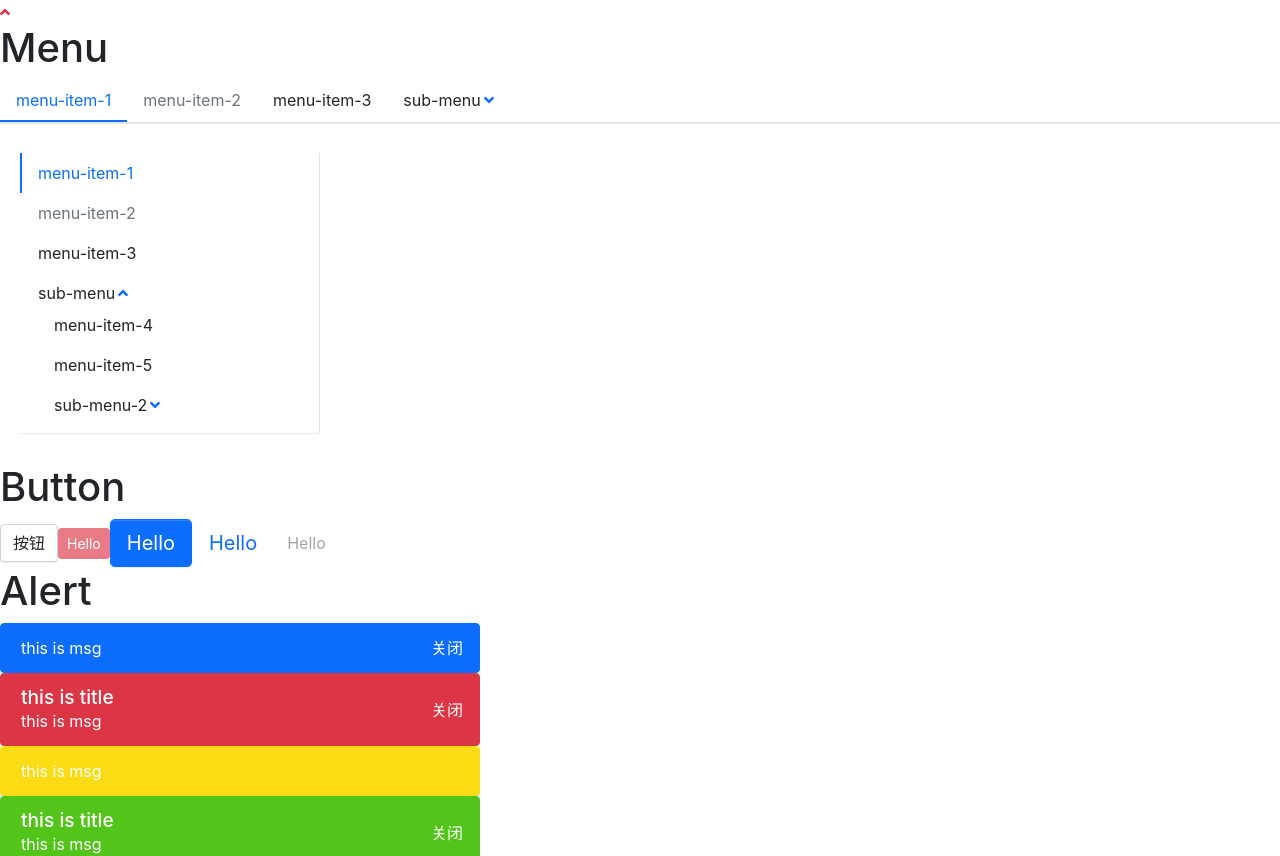
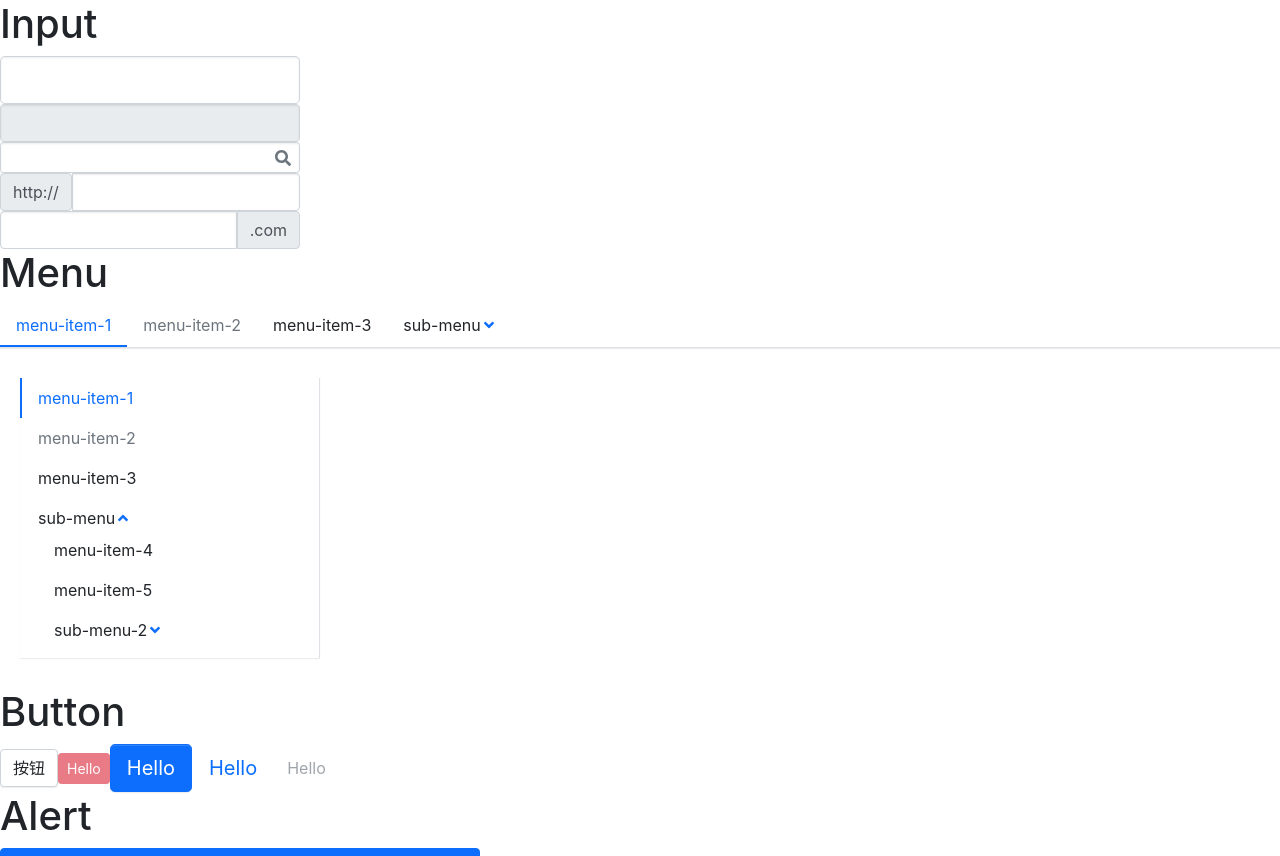
Before and after one commit to JINLE0703/jinle-ui, a React (Create React App) app: page / in a window 1280 px wide. Shown: the top 856 px of the page. Built offline with nearby package versions, Linux system fonts and the light colour scheme.

Commit message:
add input component

```diff
--- a/src/App.tsx
+++ b/src/App.tsx
@@ -5,6 +5,8 @@ import Menu from './components/Menu/menu';
 import MenuItem from './components/Menu/menuItem';
 import SubMenu from './components/Menu/subMenu';
 import Icon from './components/Icon/icon';
+import Input from './components/Input/input';
+
 import { library } from '@fortawesome/fontawesome-svg-core';
 import { fas } from '@fortawesome/free-solid-svg-icons';
 library.add(fas);
@@ -16,7 +18,13 @@ function App() {
   };
   return (
     <div className="App">
-      <Icon theme="danger" icon="angle-up" />
+      <h1>Input</h1>
+      <Input size="lg" />
+      <Input disabled />
+      <Input icon="search" size="sm" />
+      <Input prepand="http://" />
+      <Input append=".com" />
+
       <h1>Menu</h1>
       <Menu defaultIndex="0" onSelect={(index) => alert(index)}>
         <MenuItem>menu-item-1</MenuItem>
--- /dev/null
+++ b/src/components/Input/_style.scss
@@ -0,0 +1,106 @@
+.jinle-input-wrapper {
+  display: flex;
+  width: 300px;
+  max-width: $input-max-width;
+  position: relative;
+
+  /**icon */
+  .jinle-input-icon-wrapper {
+    position: absolute;
+    height: 100%;
+    width: 35px;
+    justify-content: center;
+    color: $input-color;
+    right: 0;
+    top: 0;
+    display: flex;
+    align-items: center;
+
+    svg {
+      color: $input-placeholder-color;
+    }
+  }
+
+  /**input */
+  .jinle-input-inner {
+    width: 100%;
+    padding: $input-padding-y $input-padding-x;
+    font-family: $input-font-family;
+    font-size: $input-font-size;
+    font-weight: $input-font-weight;
+    line-height: $input-line-height;
+    color: $input-color;
+    background-color: $input-bg;
+    background-clip: padding-box;
+    border: $input-border-width solid $input-border-color;
+
+    // Note: This has no effect on <select>s in some browsers, due to the limited stylability of `<select>`s in CSS.
+    border-radius: $input-border-radius;
+
+    box-shadow: $input-box-shadow;
+    transition: $input-transition;
+    &:focus {
+      color: $input-focus-color;
+      background-color: $input-focus-bg;
+      border-color: $input-focus-border-color;
+      outline: 0;
+      box-shadow: $input-focus-box-shadow;
+      // Avoid using mixin so we can pass custom focus shadow properly
+    }
+    &::placeholder {
+      color: $input-placeholder-color;
+      // Override Firefox's unusual default opacity; see https://github.com/twbs/bootstrap/pull/11526.
+      opacity: 1;
+    }
+    &:disabled,
+    &[readonly] {
+      background-color: $input-disabled-bg;
+      border-color: $input-disabled-border-color;
+      // iOS fix for unreadable disabled content; see https://github.com/twbs/bootstrap/issues/11655.
+      opacity: 1;
+    }
+  }
+
+  .jinle-input-icon-wrapper + .jinle-input-inner {
+    padding-right: 35px;
+  }
+
+  &.jinle-input-sm .jinle-input-inner {
+    padding: $input-padding-y-sm $input-padding-x-sm;
+    font-size: $input-font-size-sm;
+    border-radius: $input-border-radius-sm;
+  }
+
+  &.jinle-input-lg .jinle-input-inner {
+    padding: $input-padding-y-lg $input-padding-x-lg;
+    font-size: $input-font-size-lg;
+    border-radius: $input-border-radius-lg;
+  }
+
+  .jinle-input-prepend,
+  .jinle-input-append {
+    display: flex;
+    align-items: center;
+    padding: $input-padding-y $input-padding-x;
+    margin-bottom: 0; // Allow use of <label> elements by overriding our default margin-bottom
+    font-size: $input-font-size; // Match inputs
+    font-weight: $font-weight-normal;
+    line-height: $input-line-height;
+    color: $input-group-addon-color;
+    text-align: center;
+    white-space: nowrap;
+    background-color: $input-group-addon-bg;
+    border: $input-border-width solid $input-group-addon-border-color;
+    border-radius: $input-border-radius;
+  }
+
+  &.jinle-input-group > .jinle-input-append,
+  &.jinle-input-group.jinle-input-group-prepand > .jinle-input-inner {
+    @include border-left-radius(0)
+  }
+
+  &.jinle-input-group > .jinle-input-prepand,
+  &.jinle-input-group.jinle-input-group-append > .jinle-input-inner {
+    @include border-right-radius(0)
+  }
+}
--- /dev/null
+++ b/src/components/Input/input.tsx
@@ -0,0 +1,53 @@
+import React from 'react';
+import classNames from 'classnames';
+import { IconProp } from '@fortawesome/fontawesome-svg-core';
+import Icon from '../Icon/icon';
+
+type InputSize = 'lg' | 'sm';
+
+// Omit 忽略某个属性
+export interface InputProps extends Omit<React.InputHTMLAttributes<HTMLElement>, 'size'> {
+  /**类名 */
+  className?: string;
+  /**是否禁用 Input */
+  disabled?: boolean;
+  /**设置 input 大小，支持 lg 或者是 sm */
+  size?: InputSize;
+  /**提示信息 */
+  placeholder?: string;
+  /**添加图标，在右侧悬浮添加一个图标，用于提示 */
+  icon?: IconProp;
+  /**添加前缀 用于配置一些固定组合 */
+  prepand?: string | React.ReactElement;
+  /**添加后缀 用于配置一些固定组合 */
+  append?: string | React.ReactElement;
+}
+
+const Input: React.FC<InputProps> = (props) => {
+  const { disabled, size, icon, prepand, append, className, style, placeholder, ...restProps } = props;
+  const classes = classNames('jinle-input-wrapper', className, {
+    'jinle-input-disabled': disabled,
+    [`jinle-input-${size}`]: size,
+    'jinle-input-group': prepand || append,
+    'jinle-input-group-append': append,
+    'jinle-input-group-prepand': prepand,
+  });
+  return (
+    <div className={classes} style={style}>
+      {prepand && <div className="jinle-input-prepend">{prepand}</div>}
+      {icon && (
+        <div className="jinle-input-icon-wrapper">
+          <Icon icon={icon} />
+        </div>
+      )}
+      <input className="jinle-input-inner" disabled={disabled} placeholder={placeholder} {...restProps} />
+      {append && <div className="jinle-input-append">{append}</div>}
+    </div>
+  );
+};
+
+Input.defaultProps = {
+  disabled: false,
+};
+
+export default Input;
--- a/src/styles/_mixin.scss
+++ b/src/styles/_mixin.scss
@@ -64,3 +64,13 @@
     transform-origin: $origin;
   }
 }
+
+@mixin border-right-radius($raduis) {
+  border-top-right-radius: $raduis;
+  border-bottom-right-radius: $raduis;
+}
+
+@mixin border-left-radius($raduis) {
+  border-top-left-radius: $raduis;
+  border-bottom-left-radius: $raduis;
+}
--- a/src/styles/_variables.scss
+++ b/src/styles/_variables.scss
@@ -254,7 +254,10 @@ $menu-item-disabled-color:     $gray-600 !default;
 //submenu
 $submenu-box-shadow: 0 2px 4px 0 rgba(0,0,0,.12), 0 0 6px 0 rgba(0,0,0,.04);
 
-//input
+/**
+ * input
+ */
+// input 基本属性
 $input-padding-y:                       $btn-padding-y !default;
 $input-padding-x:                       $btn-padding-x !default;
 $input-font-family:                     $btn-font-family !default;
@@ -301,6 +304,7 @@ $input-transition:                      border-color .3s ease-in-out, box-shadow
 $input-group-addon-color:               $input-color !default;
 $input-group-addon-bg:                  $gray-200 !default;
 $input-group-addon-border-color:        $input-border-color !default;
+$input-max-width:                       500px;
 
 // Progress bars
 
--- a/src/styles/index.scss
+++ b/src/styles/index.scss
@@ -21,3 +21,6 @@
 
 // icon
 @import '../components/Icon/style';
+
+// input
+@import '../components/Input/style';
```
Also changed, not shown: 2 other files (tests, documents, lock files or other folders).
